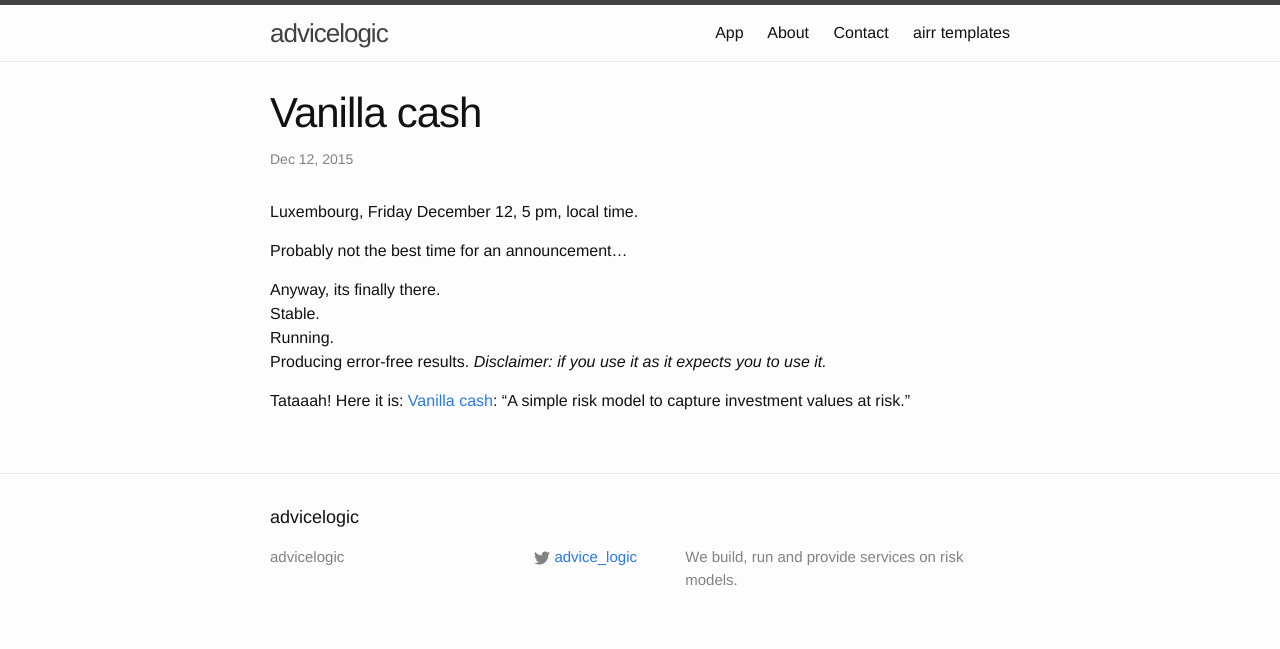
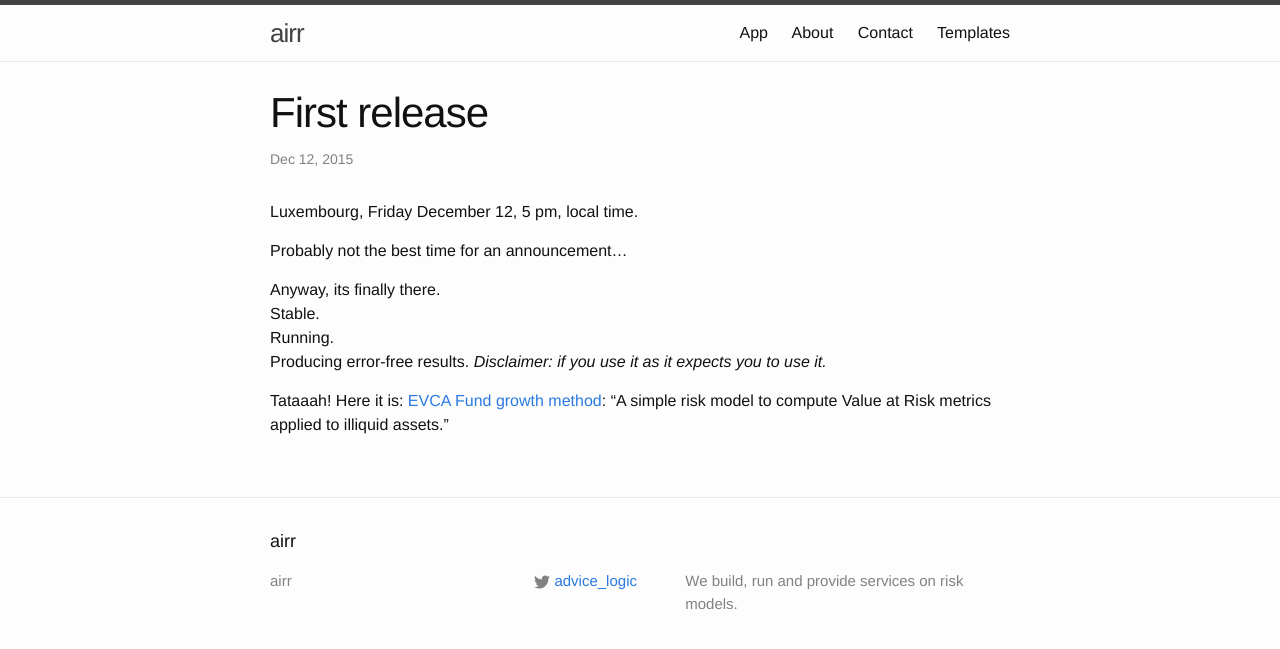
Before and after one commit to advicelogic/advicelogic.github.io, a Jekyll site: the page built from _posts/2015-12-12-first-release.md, in a window 1280 px wide. Shown: the top 649 px of the page. Built offline with Jekyll 4.4.1, drawn with Linux system fonts in a browser that asks for light colours; Markdown is read by kramdown in place of the engine named in the settings.

Commit message:
vanilla to ebca and airr instead of advicelogic

```diff
--- a/App.html
+++ b/App.html
@@ -1,7 +1,7 @@
 ---
 layout: page
 title: App
-permalink: /airr-app/
+permalink: /app/
 ---
 
 <meta http-equiv="Refresh" content="0; url=http://app.airr.io" />
--- a/_config.yml
+++ b/_config.yml
@@ -6,7 +6,7 @@
 # 'jekyll serve'. If you change this file, please restart the server process.
 
 # Site settings
-title: advicelogic
+title: airr
 email:
 description: > # this means to ignore newlines until "baseurl:"
   We build, run and provide services on risk models.
--- a/_posts/2015-12-12-first-release.md
+++ b/_posts/2015-12-12-first-release.md
@@ -1,7 +1,7 @@
 ---
 layout: post
-title:  "Vanilla cash"
-categories: advicelogic news
+title:  "First release"
+categories: airr news
 ---
 
 Luxembourg, Friday December 12, 5 pm, local time.
@@ -13,5 +13,5 @@ Stable.
 Running.
 Producing error-free results. *Disclaimer: if you use it as it expects you to use it.*
 
-Tataaah! Here it is: [Vanilla cash](http://advicelogic.github.io/vanilla-cash/):
-"A simple risk model to capture investment values at risk."
+Tataaah! Here it is: [EVCA Fund growth method](https://github.com/airr-templates/evca-fund-growth-method):
+"A simple risk model to compute Value at Risk metrics applied to illiquid assets."
--- a/templates.html
+++ b/templates.html
@@ -1,7 +1,7 @@
 ---
 layout: page
-title: airr templates
-permalink: /airr-templates/
+title: Templates
+permalink: /templates/
 ---
 
 <div id="my-github-projects"/>
```
Also changed, not shown: _posts/2015-12-15-evca-fund-growth-method.md (renamed from _posts/2015-12-14-vanilla-real-estate.md, +11 -10 lines).
